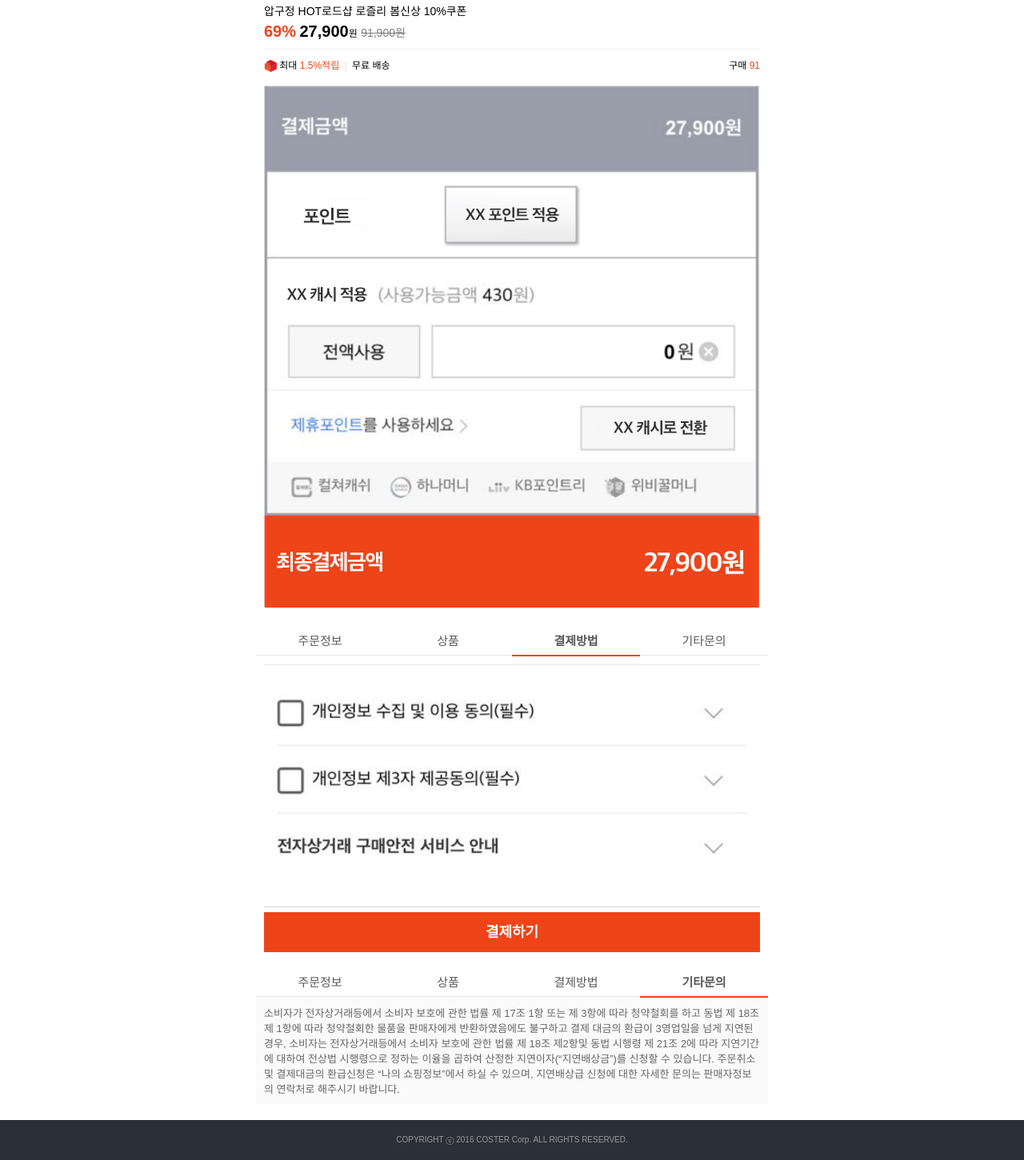
After one commit to JJ81/coster-mobile-demo, a PHP site: page /payment.html in a window 1280 px wide. The commit adds this page. Shown: the part 1093-2544 px from the top of the page at 80% size. Run offline with PHP 8.4, Linux system fonts and the light colour scheme; some libraries are stand-ins or nearby versions.

Commit message:
no message

```diff
--- a/assets/stylesheet/scss/_layout.scss
+++ b/assets/stylesheet/scss/_layout.scss
@@ -26,22 +26,27 @@ header{
 
   .btn_menu,
   .btn_shop,
-  .btn_search{
+  .btn_search,
+  .btn_back{
     position: absolute;
     display: inline-block;
     color: $text-color;
     height: 50px;
     width: 50px;
-    line-height: 52px;
+    line-height: 53px;
     font-size: 22px;
     font-weight: 100;
-    //border: 1px solid #f00;
   }
 
-  .btn_menu{
+  .btn_menu,
+  .btn_back{
     top: 0;
     left: 0;
     line-height: 55px;
+  }
+
+  .btn_back{
+    font-size: 30px;
   }
 
   .btn_shop{
@@ -65,15 +70,12 @@ footer{
   text-align: center;
   color: #989999;
   line-height: 50px;
-  font-size: 12px;
+  font-size: 10px;
 }
 
 #content{
   padding: 10px;
   background: #fcfcfc;
-  //padding-bottom: 10px;
-  //padding-top: 10px;
-  //background: #fff;
 }
 
 nav{
@@ -89,6 +91,11 @@ nav{
     width: 20%;
     text-align: center;
   }
+  .nav_list_sub{
+    float: left;
+    width: 25%;
+    text-align: center;
+  }
   .nav_link{
     text-align: center;
     display: block;
@@ -102,4 +109,10 @@ nav{
     border-bottom: 2px solid $key-color;
     font-weight: bold;
   }
+  .sup{
+    font-size: 10px;
+    position: relative;
+    top: -2px;
+    left: -2px;
+  }
 }
--- a/assets/stylesheet/scss/_payment.scss
+++ b/assets/stylesheet/scss/_payment.scss
@@ -0,0 +1,83 @@
+@charset "UTF-8";
+
+.payment{
+  margin: 0 auto;
+  padding: 0 !important;
+  max-width: 640px;
+  background: #fff !important;
+
+
+  .item_info{
+    display: block;
+    padding: 10px;
+    position: relative;
+  }
+
+  .title{
+    font-size: 14px;
+    display: block;
+    margin-bottom: 5px;
+  }
+
+  .percent{
+    color: $key-color;
+    font-size: 20px;
+  }
+
+  .price{
+    font-size: 20px;
+    font-weight: bold;
+  }
+
+  .unit{
+    font-size: 12px;
+  }
+
+  .origin_price{
+    color: $text-color;
+    font-size: 14px;
+    text-decoration: line-through;
+  }
+
+  .sub_info{
+    position: relative;
+    display: block;
+    border-top: 1px solid $line-color2;
+    margin-top: 10px;
+    font-size: 12px;
+    height: 30px;
+    line-height: 40px;
+  }
+
+
+  .ico_coster{
+    position: relative;
+    top: 4px;
+
+  }
+
+
+  .purchase_info{
+    position: absolute;
+    right: 0;
+    top: 0;
+  }
+
+  .split{
+    color: #e1e1e1;
+    display: inline-block;
+    margin: 0 3px;
+  }
+
+  .btn_pay_now{
+    display: block;
+    height: 50px;
+    background: $key-color;
+    font-size: 18px;
+    font-weight: bold;
+    color: #fff;
+    text-align: center;
+    line-height: 50px;
+  }
+
+}
--- a/assets/stylesheet/scss/_sub.scss
+++ b/assets/stylesheet/scss/_sub.scss
@@ -0,0 +1,139 @@
+@charset "UTF-8";
+
+.sub{
+  margin: 0 auto;
+  max-width: 640px;
+  .btnArea{
+    position: fixed;
+    bottom: 0;
+    left: 0;
+    width: 100%;
+    background: #eee;
+    padding: 5px 0;
+
+
+    .btn_inner{
+      padding: 0 5px;
+    }
+
+    .btn_cart,.btn_buy{
+      display: block;
+      float: left;
+      width: 50%;
+      text-align: center;
+      height: 50px;
+      line-height: 50px;
+      font-weight: bold;
+    }
+    .btn_cart{
+      background: #fff;
+      color: $text-color;
+    }
+    .btn_buy{
+      background: $key-color;
+      color: #fff;
+    }
+  }
+
+  .img_sub_top{
+    width: 100%;
+  }
+
+  .item_info{
+    position: relative;
+    display: block;
+
+    .title{
+      display: block;
+      margin: 10px 0;
+    }
+    .percent{
+      font-size: 26px;
+      color: $key-color;
+    }
+    .price{
+      color: #333;
+    }
+    .origin_price{
+      font-size: 12px;
+      text-decoration: line-through;
+      color: $text-color;
+    }
+
+    .fa-heart{
+      position: absolute;
+      right: 5px;
+      top: 32px;
+      color: #999;
+      font-size: 20px;
+    }
+
+    .fa-heart-active{
+      color: $key-color;
+    }
+
+    .fa-share-alt{
+      font-size: 20px;
+      position: absolute;
+      right: 40px;
+      top: 32px;
+      color: #cdcdcd;
+    }
+  }
+
+  .sub_info{
+    border-top: 1px solid #eee;
+    margin-top: 10px;
+    li{
+      position: relative;
+      font-size: 13px;
+      height: 35px;
+      line-height: 35px;
+      color: #666;
+      border-bottom: 1px solid #eee;
+    }
+    .fa-angle-down{
+      position: absolute;
+      top: 10px;
+      right: 5px;
+      color: #bbb;
+    }
+  }
+
+  .item_images{
+    margin-top: 20px;
+    img{
+      width: 100%;
+    }
+  }
+}
+
+.top{
+  width: 30px;
+  height: 30px;
+  border: 1px solid #eee;
+  display: block;
+  background: #fff;
+  position: fixed;
+  bottom: 70px;
+  right: 5px;
+  text-align: center;
+  line-height: 30px;
+  color: #a5a5a5;
+  font-size: 14px;
+}
+
+.back{
+  width: 30px;
+  height: 30px;
+  border: 1px solid #eee;
+  display: block;
+  background: #fff;
+  position: fixed;
+  bottom: 70px;
+  left: 5px;
+  text-align: center;
+  line-height: 30px;
+  color: #a5a5a5;
+  font-size: 14px;
+}
--- /dev/null
+++ b/payment.html
@@ -0,0 +1,144 @@
+<!DOCTYPE html>
+<html lang="en">
+<head>
+	<meta charset="UTF-8" />
+	<meta name="viewport" content="width=device-width,initial-scale=1.0,minimum-scale=1.0,maximum-scale=1.0,user-scalable=1.0" />
+	<title>Coster Mall Demo.</title>
+	<link rel="stylesheet" href="./assets/stylesheet/styles.min.css?v=abcdefghijk" />
+	<link rel="stylesheet" href="./bower_components/fontawesome/web-fonts-with-css/css/fontawesome-all.min.css" />
+</head>
+<body>
+
+<header>
+	<h1 class="logo">
+		<a href="./index.html" class="btn_lg_link">
+			<img src="./assets/images/img_logo.png" alt="" width="100" />
+		</a>
+	</h1>
+	<a href="javascript:history.back(-1);" class="btn_back">
+		<i class="fa fa-angle-left"></i>
+	</a>
+	<!--<a href="#" class="btn_shop">-->
+		<!--<i class="fa fa-shopping-cart"></i>-->
+	<!--</a>-->
+	<a href="#" class="btn_search">
+		<i class="fa fa-search"></i>
+	</a>
+</header>
+
+<hr />
+
+<nav>
+	<ul>
+		<li class="nav_list_sub">
+			<a href="#" class="nav_link active">주문정보</a>
+		</li>
+		<li class="nav_list_sub">
+			<a href="#" class="nav_link">상품</a>
+		</li>
+		<li class="nav_list_sub">
+			<a href="#" class="nav_link">결제방법</a>
+		</li>
+		<li class="nav_list_sub">
+			<a href="#" class="nav_link">기타문의</a>
+		</li>
+	</ul>
+</nav>
+
+<hr />
+
+<section id="content" class="payment">
+	<div style="padding: 20px;">
+		<img src="./assets/images/img_address.png" alt="" width="100%" />
+	</div>
+	<nav>
+		<ul>
+			<li class="nav_list_sub">
+				<a href="#" class="nav_link">주문정보</a>
+			</li>
+			<li class="nav_list_sub">
+				<a href="#" class="nav_link active">상품</a>
+			</li>
+			<li class="nav_list_sub">
+				<a href="#" class="nav_link">결제방법</a>
+			</li>
+			<li class="nav_list_sub">
+				<a href="#" class="nav_link">기타문의</a>
+			</li>
+		</ul>
+	</nav>
+
+	<div style="padding: 10px;margin-bottom: 10px;">
+		<img src="./assets/images/tmp/tmp_03.jpg" alt="" width="100%" />
+		<span class="title">압구정 HOT로드샵 로즐리 봄신상 10%쿠폰</span>
+		<strong class="percent">69%</strong>
+		<strong class="price">27,900</strong><span class="unit">원</span>
+		<span class="origin_price">91,900원</span>
+		<span class="sub_info" style="margin-bottom: 15px;">
+			<span class="ico_coster"><img src="./assets/images/ico_coster.png" alt="" width="16" /></span>
+			최대 <span class="txt-red">1.5%적립</span>
+			<span class="split">|</span> 무료 배송
+			<span class="purchase_info">
+				구매
+				<span class="txt-red">91</span>
+			</span>
+		</span>
+
+		<img src="./assets/images/img_pay_info.jpg" alt="" width="100%" />
+	</div>
+
+	<nav>
+		<ul>
+			<li class="nav_list_sub">
+				<a href="#" class="nav_link">주문정보</a>
+			</li>
+			<li class="nav_list_sub">
+				<a href="#" class="nav_link">상품</a>
+			</li>
+			<li class="nav_list_sub">
+				<a href="#" class="nav_link active">결제방법</a>
+			</li>
+			<li class="nav_list_sub">
+				<a href="#" class="nav_link">기타문의</a>
+			</li>
+		</ul>
+	</nav>
+
+	<div style="padding: 10px;margin-bottom: 10px;">
+		<!-- 간편결제 -->
+
+		<!-- 결제방식선택 -->
+
+		<img src="./assets/images/img_agreement.jpg" alt="" width="100%" />
+		<a href="javascript:alert('결제되었습니다.');" class="btn_pay_now">결제하기</a>
+	</div>
+
+	<nav>
+		<ul>
+			<li class="nav_list_sub">
+				<a href="#" class="nav_link">주문정보</a>
+			</li>
+			<li class="nav_list_sub">
+				<a href="#" class="nav_link">상품</a>
+			</li>
+			<li class="nav_list_sub">
+				<a href="#" class="nav_link">결제방법</a>
+			</li>
+			<li class="nav_list_sub">
+				<a href="#" class="nav_link active">기타문의</a>
+			</li>
+		</ul>
+	</nav>
+
+	<div style="padding: 10px;margin-bottom: 20px;color: #666;font-size: 13px;background: #fafafa;">
+		소비자가 전자상거래등에서 소비자 보호에 관한 법률 제 17조 1항 또는 제 3항에 따라 청약철회를 하고 동법 제 18조 제 1항에 따라 청약철회한 물품을 판매자에게 반환하였음에도 불구하고 결제 대금의 환급이 3영업일을 넘게 지연된 경우, 소비자는 전자상거래등에서 소비자 보호에 관한 법률 제 18조 제2항및 동법 시행령 제 21조 2에 따라 지연기간에 대하여 전상법 시행령으로 정하는 이율을 곱하여 산정한 지연이자(“지연배상금”)를 신청할 수 있습니다. 주문취소 및 결제대금의 환급신청은 “나의 쇼핑정보”에서 하실 수 있으며, 지연배상급 신청에 대한 자세한 문의는 판매자정보의 연락처로 해주시기 바랍니다.
+	</div>
+
+
+</section>
+
+<hr />
+
+<footer>COPYRIGHT ⓒ 2016 COSTER Corp. ALL RIGHTS RESERVED.</footer>
+</body>
+</html>
```
Also changed, not shown: assets/stylesheet/styles.css (+176 -4 lines), index.html (+28 -30 lines), sub.html (added, +106 -0 lines), assets/images/img_address.png (added), assets/images/img_agreement.jpg (added), assets/images/img_pay_info.jpg (added), assets/images/img_pay_info.png (added), assets/stylesheet/scss/_main.scss (line endings or trailing spaces), assets/stylesheet/styles.min.css, 6 other files.
